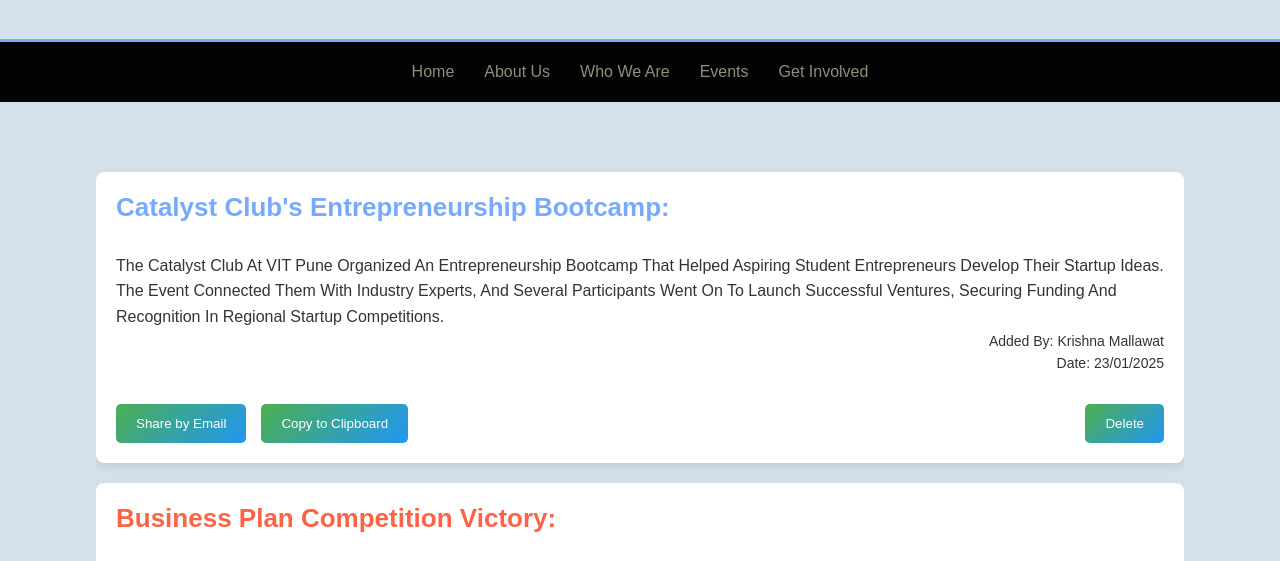
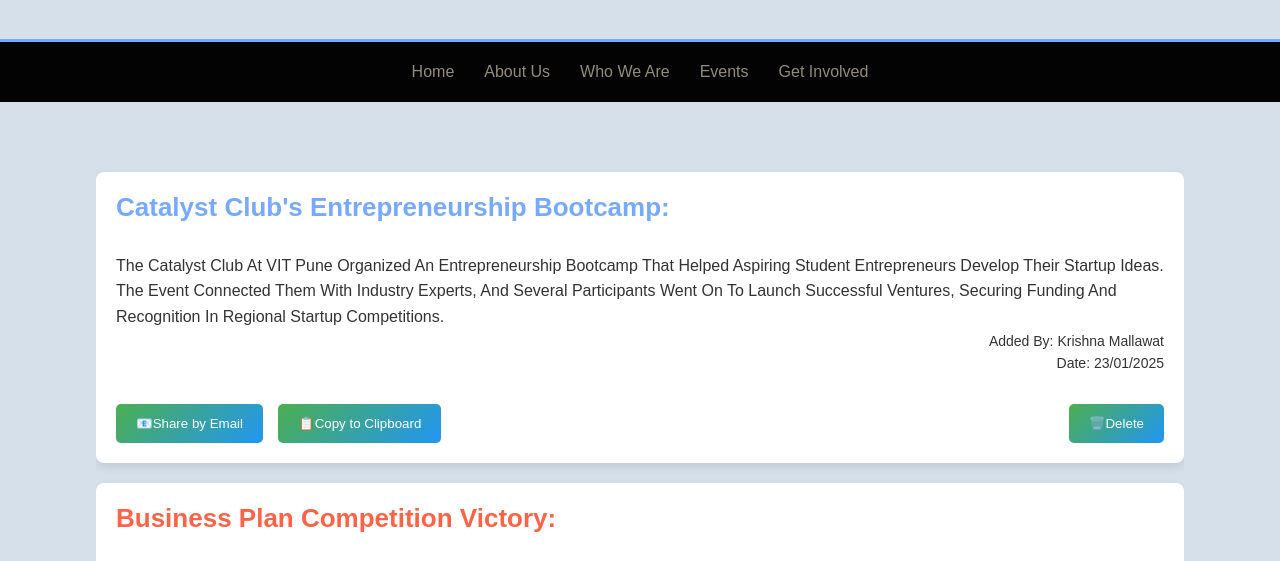
Before and after one commit to KrishnaMallawat/Wd-proj, a plain HTML site: page sucess_story.html in a window 1280 px wide. Shown: the part 371-932 px from the top of the page. Drawn offline with Linux system fonts and the light colour scheme.

Commit message:
Update sucess_story.html

```diff
--- a/sucess_story.html
+++ b/sucess_story.html
@@ -352,9 +352,9 @@
                     <p class="username">Added by: ${story.username || 'Krishna Mallawat'}</p>
                     <p class="date">Date: ${story.date || new Date().toLocaleDateString('en-GB')}</p>
                     <div class="share">
-                        <button class="share-email">Share by Email</button>
-                        <button class="copy-clipboard">Copy to Clipboard</button>
-                        <button class="delete-button" data-index="${index}">Delete</button>
+                        <button class="share-email">📧Share by Email</button>
+                        <button class="copy-clipboard">📋Copy to Clipboard</button>
+                        <button class="delete-button" data-index="${index}">🗑️Delete</button>
                     </div>
                 `;
                 storiesContainer.appendChild(storyElement);
```
